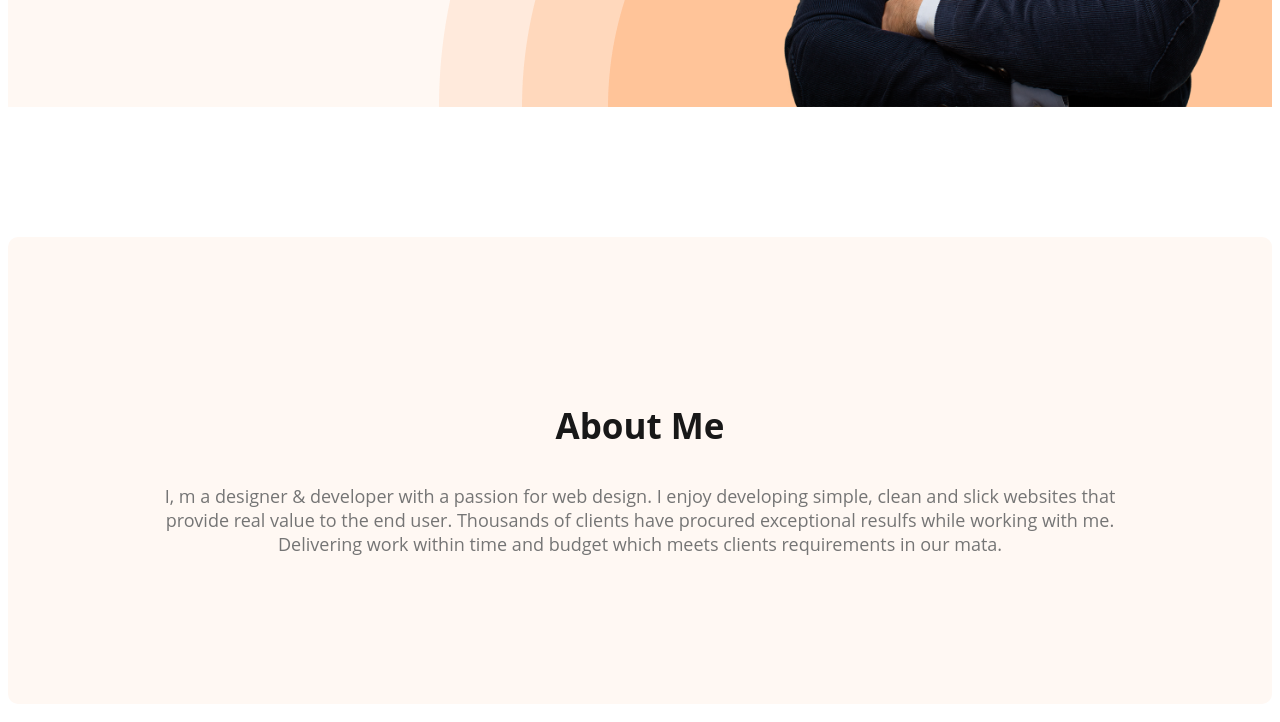
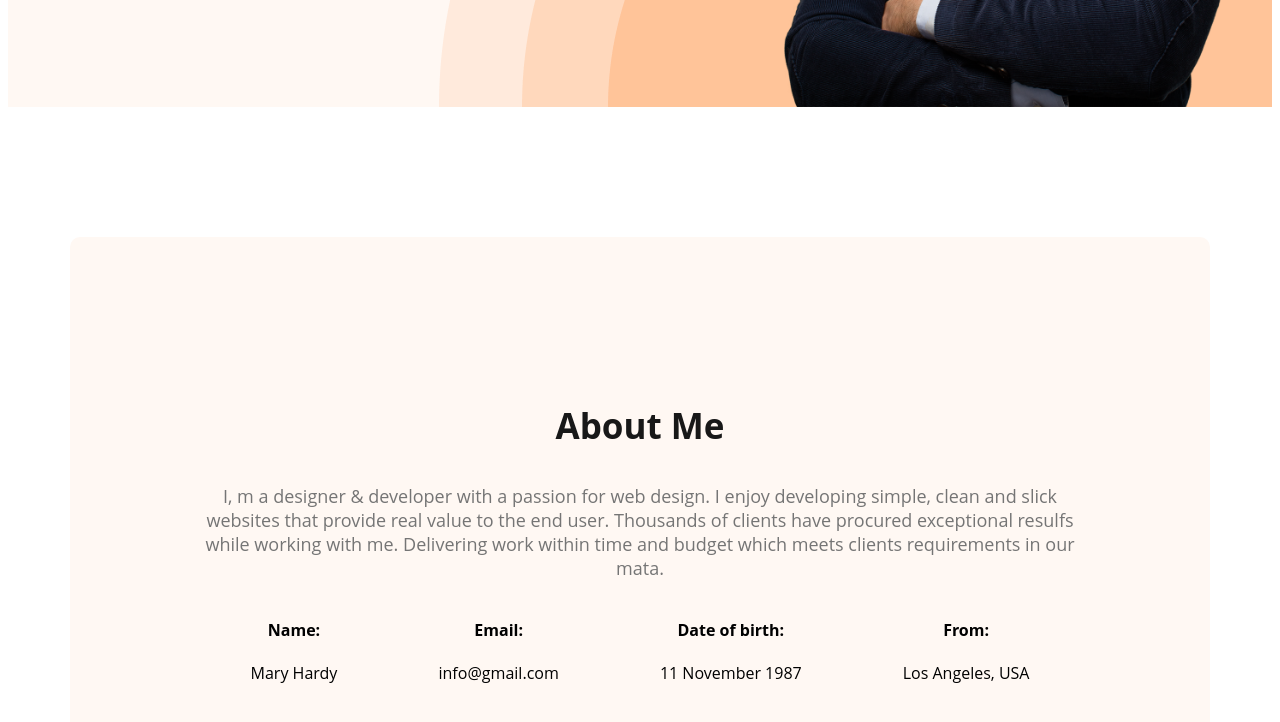
Before and after one commit to emonpappu17/web-developer-portfolio, a plain HTML site: page index.html in a window 1280 px wide. Shown: the part 695-1417 px from the top of the page. Drawn offline with Linux system fonts and the light colour scheme.

Commit message:
added about information

```diff
--- a/index.html
+++ b/index.html
@@ -33,6 +33,31 @@
         <section class="about">
             <h3 class="section-title">About Me</h3>
             <p class="section-description">I, m a designer & developer with a passion for web design. I enjoy developing simple, clean and slick websites that provide real value to the end user. Thousands of clients have procured exceptional resulfs while working with me. Delivering work within time and budget which meets clients requirements in our mata.</p>
+            <div class="about-info-container">
+                <!-- .about-info*4>h4.info-title+p.info-description -->
+                <div class="about-info">
+                    <h4 class="info-title">Name:</h4>
+                    <p class="info-description"> Mary Hardy </p>
+                </div>
+                <div class="about-info">
+                    <h4 class="info-title">Email:
+                        </h4>
+                    <p class="info-description">info@gmail.com</p>
+
+
+                </div>
+                <div class="about-info">
+                    <h4 class="info-title">Date of birth:
+                       </h4>
+                    <p class="info-description"> 11 November 1987</p>
+                </div>
+                <div class="about-info">
+                    <h4 class="info-title">From:
+                        </h4>
+                    <p class="info-description">Los Angeles, USA</p>
+                </div>
+
+            </div>
         </section>
 
     </main>
--- a/styles/portfolio.css
+++ b/styles/portfolio.css
@@ -86,6 +86,10 @@ nav a{
 
 }
 /* main section styles */
+main{
+    max-width: 1140px;
+    margin: 0 auto;
+}
 
 /* about section styles */
 .about{
@@ -94,3 +98,10 @@ nav a{
     background: #FFF8F3;
     margin: 130px 0;
 }
+.about-info-container{
+    display: flex;
+    justify-content: space-around;
+}
+.about-info{
+    text-align: center;
+}
```
